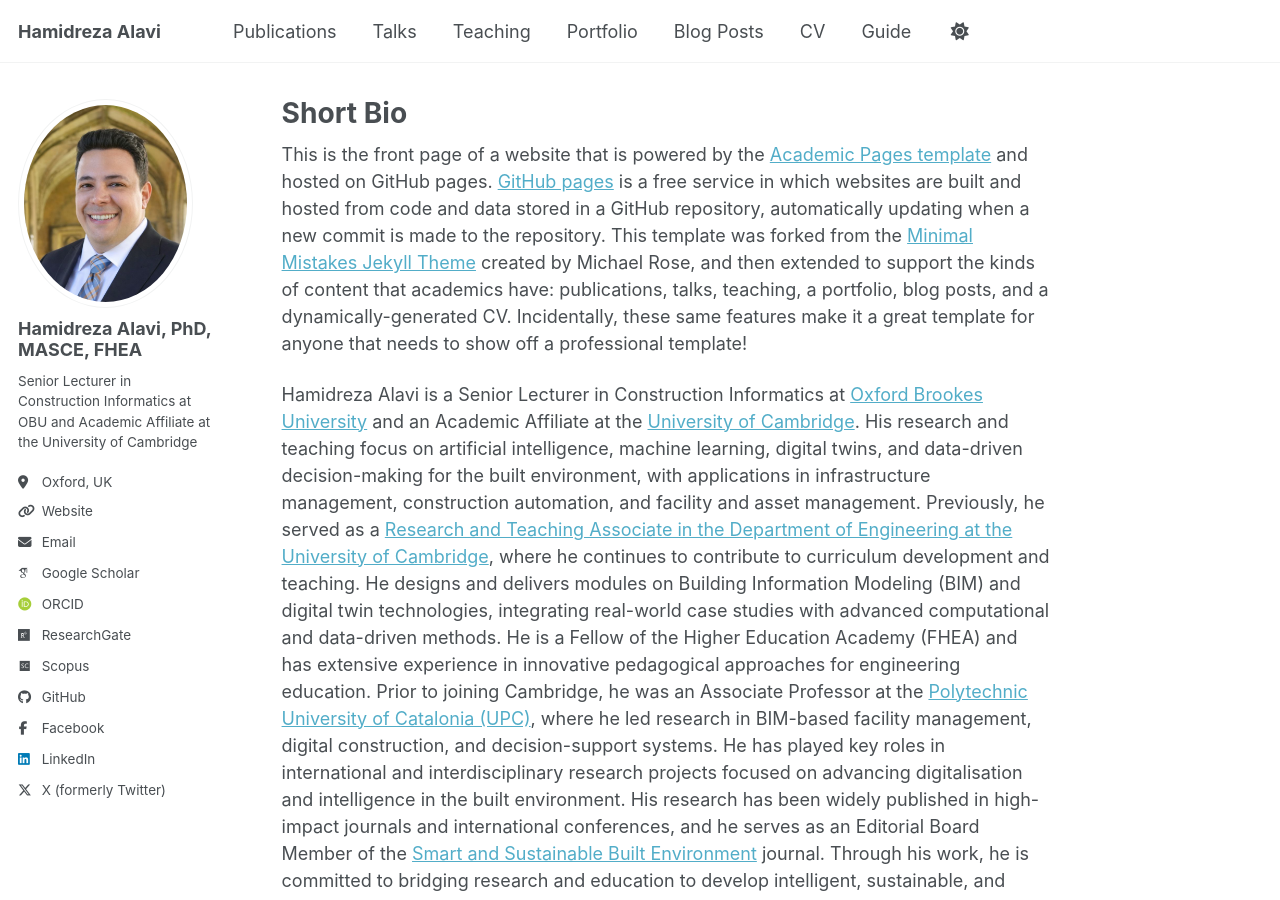
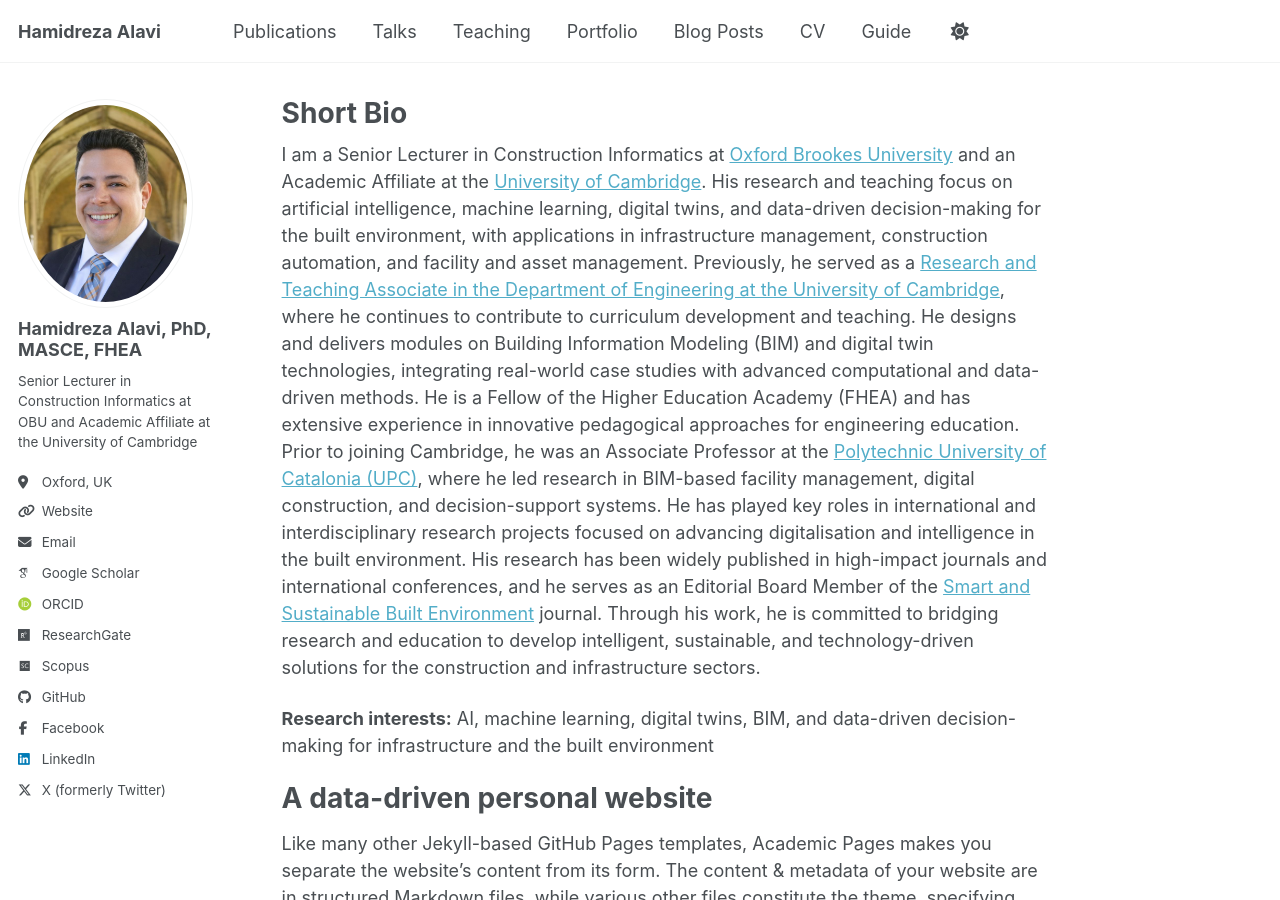
Before and after one commit to Hr-Alavi/Hr-Alavi.github.io, a Jekyll site: the page built from _pages/about.md, in a window 1280 px wide and 900 px high. Built offline with Jekyll 4.4.1, drawn with Linux system fonts in a browser that asks for light colours; some web fonts are replaced; a script bundle is joined from its source files by our own code; library files that are not in the unit come from our copies.

Commit message:
Update about.md

```diff
--- a/_pages/about.md
+++ b/_pages/about.md
@@ -7,9 +7,7 @@
   - /about.html
 ---
 
-This is the front page of a website that is powered by the [Academic Pages template](https://github.com/academicpages/academicpages.github.io) and hosted on GitHub pages. [GitHub pages](https://pages.github.com) is a free service in which websites are built and hosted from code and data stored in a GitHub repository, automatically updating when a new commit is made to the repository. This template was forked from the [Minimal Mistakes Jekyll Theme](https://mmistakes.github.io/minimal-mistakes/) created by Michael Rose, and then extended to support the kinds of content that academics have: publications, talks, teaching, a portfolio, blog posts, and a dynamically-generated CV. Incidentally, these same features make it a great template for anyone that needs to show off a professional template!
-
-Hamidreza Alavi is a Senior Lecturer in Construction Informatics at [Oxford Brookes University](https://www.brookes.ac.uk/) and an Academic Affiliate at the [University of Cambridge](https://www.cam.ac.uk/). His research and teaching focus on artificial intelligence, machine learning, digital twins, and data-driven decision-making for the built environment, with applications in infrastructure management, construction automation, and facility and asset management.
+I am a Senior Lecturer in Construction Informatics at [Oxford Brookes University](https://www.brookes.ac.uk/) and an Academic Affiliate at the [University of Cambridge](https://www.cam.ac.uk/). His research and teaching focus on artificial intelligence, machine learning, digital twins, and data-driven decision-making for the built environment, with applications in infrastructure management, construction automation, and facility and asset management.
 Previously, he served as a [Research and Teaching Associate in the Department of Engineering at the University of Cambridge](https://www.construction.cam.ac.uk/staff/dr-hamidreza-alavi), where he continues to contribute to curriculum development and teaching. He designs and delivers modules on Building Information Modeling (BIM) and digital twin technologies, integrating real-world case studies with advanced computational and data-driven methods. He is a Fellow of the Higher Education Academy (FHEA) and has extensive experience in innovative pedagogical approaches for engineering education.
 Prior to joining Cambridge, he was an Associate Professor at the [Polytechnic University of Catalonia (UPC)](https://www.upc.edu/en), where he led research in BIM-based facility management, digital construction, and decision-support systems. He has played key roles in international and interdisciplinary research projects focused on advancing digitalisation and intelligence in the built environment.
 His research has been widely published in high-impact journals and international conferences, and he serves as an Editorial Board Member of the [Smart and Sustainable Built Environment](https://www.emeraldgrouppublishing.com/journal/sasbe) journal. Through his work, he is committed to bridging research and education to develop intelligent, sustainable, and technology-driven solutions for the construction and infrastructure sectors.
```
